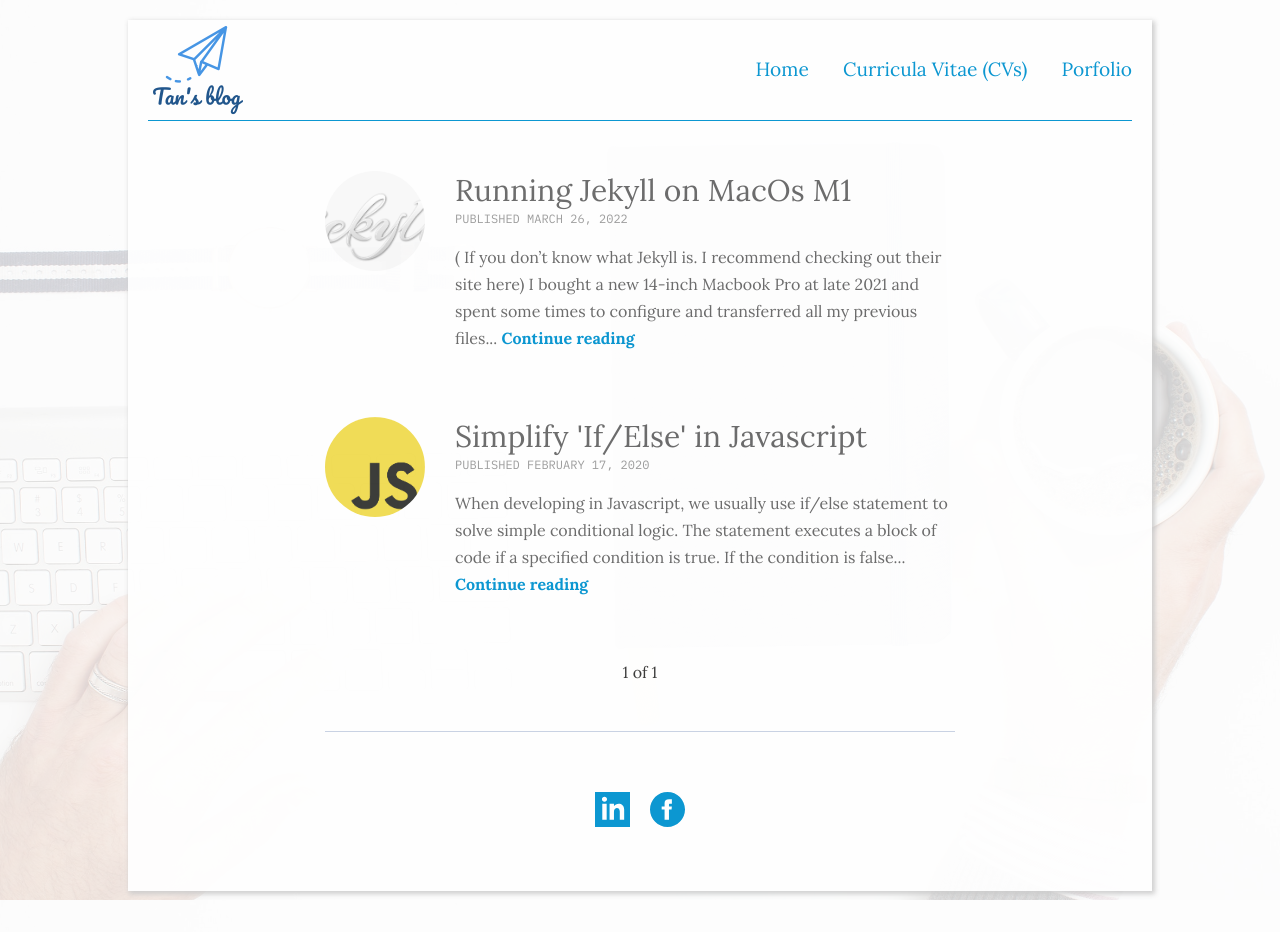
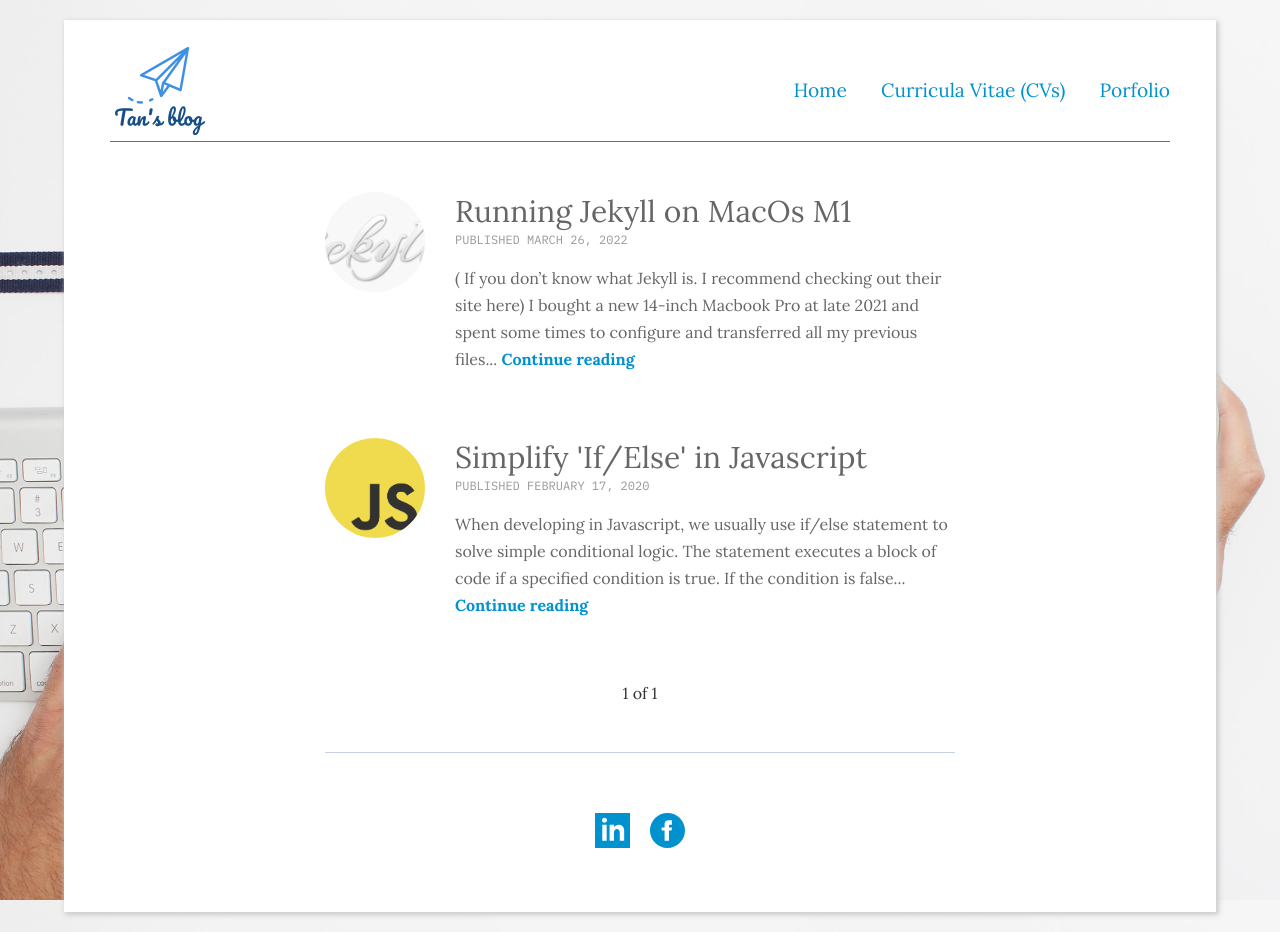
Before and after one commit to titango/titango.github.io, a Jekyll site: the page built from index.html, in a window 1280 px wide. Built offline with Jekyll 4.4.1, drawn with Linux system fonts in a browser that asks for light colours; nearby versions of some CDN libraries; the list of posts is cut into pages by our own code; before the commit the page ends 911 px from its top, so only the background shows below that.

Commit message:
Update css

```diff
--- a/_sass/2-base/_base.scss
+++ b/_sass/2-base/_base.scss
@@ -7,7 +7,7 @@
   font-size: 16px;
   color: $dark;
   // background-color: #fff;
-  background-image: linear-gradient(rgba(255,255,255,.8), rgba(255,255,255,.8)), url('/assets/img/background.jpg');
+  background-image: url('/assets/img/background.jpg');
   background-repeat: no-repeat;
   background-size: cover;
   background-attachment: fixed;
--- a/_sass/3-modules/_wrapper.scss
+++ b/_sass/3-modules/_wrapper.scss
@@ -9,24 +9,27 @@
 
 .body_wrapper
 {
-  width: 60%;
+  width: 70%;
   margin: auto;
   background-color: #FFF;
-  opacity: 0.95;
   margin-top: 20px;
   margin-bottom: 20px;
   box-shadow: 2px 2px 5px 1px #ccc;
+  padding-top: 1px;
 }
 
 @media (max-width: $bigdesktop) {
   .body_wrapper {
-    width: 80%;
+    width: 90%;
   }
 }
 
 @media (max-width: $tablet) {
   .body_wrapper {
-    width: 90%;
+    width: 100%;
+  }
+  .body_wrapper, .header {
+    margin-top: 0px !important;
   }
 }
 
--- a/_sass/4-layouts/_post.scss
+++ b/_sass/4-layouts/_post.scss
@@ -227,6 +227,7 @@
 
 /* Post Tags */
 .post-tags {
+  margin-top: 30px;
   margin-bottom: 30px;
 }
 
```
Also changed, not shown: README.md, 1 other file.
